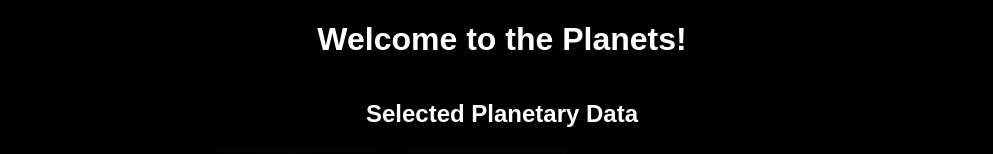
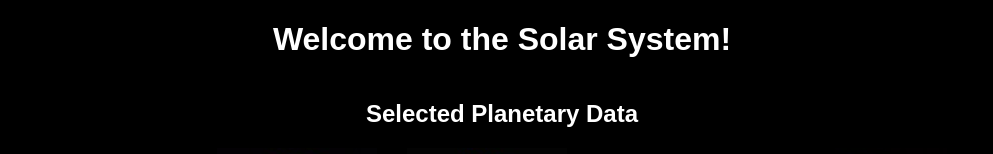
Before and after one commit to kmm913/ITMD361_Lab5, a plain HTML site: page index.html in a window 1280 px wide. Shown: the top 154 px of the page, without its empty margins (138-1131 px from the left). Drawn offline with Linux system fonts and the light colour scheme; a web font is replaced by a local one.

Commit message:
changed <h1> text

```diff
--- a/index.html
+++ b/index.html
@@ -9,7 +9,7 @@
   <link href="https://fonts.googleapis.com/css?family=Saira+Semi+Condensed" rel="stylesheet">
 </head>
 <body>
-  <h1>Welcome to the Planets!</h1>
+  <h1>Welcome to the Solar System!</h1>
     <div class="container_12">
       <h2>Selected Planetary Data</h2>
       <table>
--- a/style.css
+++ b/style.css
@@ -6,7 +6,6 @@ body {
 
 h1, h2 {
   text-align: center;
-  font-weight: bold;
 }
 
 table {
```
